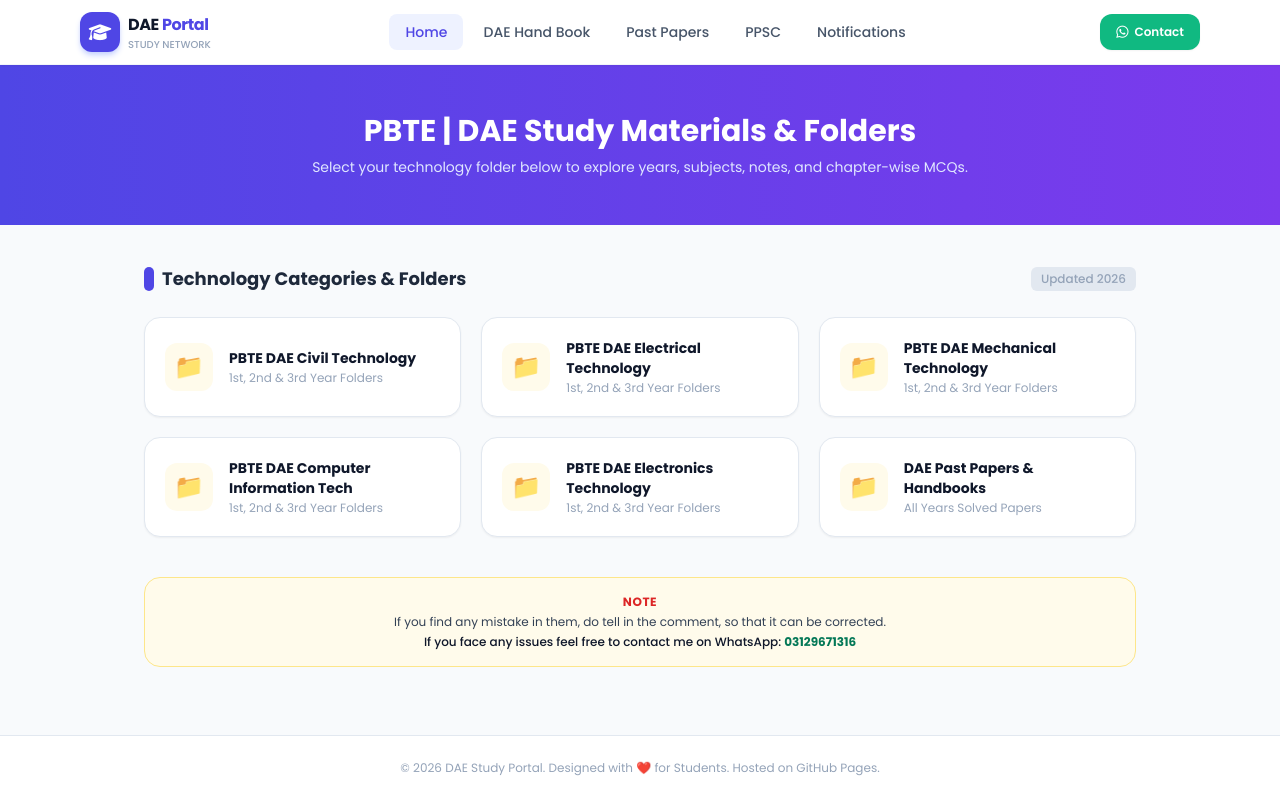
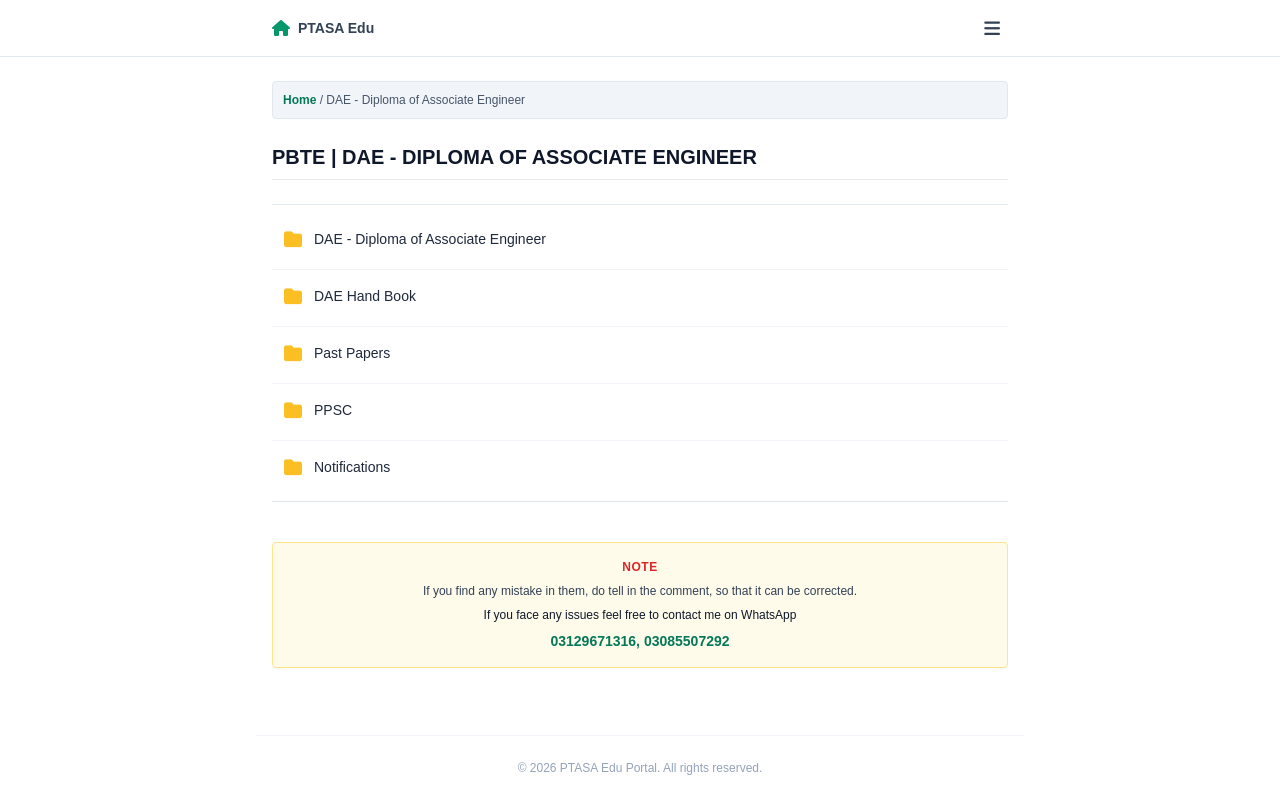
Before and after one commit to ajmalnaeem332-ctrl/study-website, a plain HTML site: page index.html in a window 1280 px wide. Drawn offline with nearby package versions, Linux system fonts and the light colour scheme.

Commit message:
index.html

```diff
--- a/index.html
+++ b/index.html
@@ -3,150 +3,245 @@
 <head>
     <meta charset="UTF-8">
     <meta name="viewport" content="width=device-width, initial-scale=1.0">
-    <title>DAE Study Portal - Cute & Clean Design</title>
+    <title>PTASA Edu - DAE Study Portal</title>
     <script src="https://cdn.tailwindcss.com"></script>
     <link rel="stylesheet" href="https://cdnjs.cloudflare.com/ajax/libs/font-awesome/6.4.0/css/all.min.css">
     <style>
-        @import url('https://fonts.googleapis.com/css2?family=Poppins:wght@300;400;500;600;700&display=swap');
-        body { font-family: 'Poppins', sans-serif; background-color: #f8fafc; }
-        .folder-card:hover { transform: translateY(-3px); box-shadow: 0 10px 20px -5px rgba(0, 0, 0, 0.08); }
+        body { font-family: sans-serif; background-color: #ffffff; }
+        .folder-item:hover { background-color: #f8fafc; }
     </style>
 </head>
-<body class="text-slate-800 flex flex-col min-h-screen">
+<body class="text-slate-900 flex flex-col min-h-screen">
 
-    <!-- پیارا سا مینو بار (Cute Menu Bar) -->
-    <header class="bg-white shadow-sm sticky top-0 z-50 border-b border-slate-100">
-        <div class="max-w-6xl mx-auto px-4 h-16 flex justify-between items-center">
-            <!-- لوگو -->
-            <div class="flex items-center gap-2">
-                <div class="w-10 h-10 rounded-xl bg-indigo-600 text-white flex items-center justify-center font-bold text-lg shadow-md shadow-indigo-200">
-                    <i class="fas fa-graduation-cap"></i>
-                </div>
-                <div>
-                    <span class="font-bold text-slate-900 text-base tracking-tight">DAE <span class="text-indigo-600">Portal</span></span>
-                    <span class="block text-[10px] text-slate-400 font-medium uppercase">Study Network</span>
-                </div>
+    <!-- Header -->
+    <header class="border-b border-slate-200 bg-white sticky top-0 z-50">
+        <div class="max-w-3xl mx-auto px-4 h-14 flex justify-between items-center">
+            <div class="flex items-center gap-3">
+                <button onclick="goHome()" class="text-slate-700 hover:text-emerald-600 font-bold text-sm flex items-center gap-2">
+                    <i class="fas fa-home text-emerald-600 text-base"></i> PTASA Edu
+                </button>
             </div>
-
-            <!-- مینو لنکس -->
-            <nav class="hidden md:flex items-center space-x-1">
-                <a href="#" class="px-4 py-2 rounded-lg text-sm font-medium text-indigo-600 bg-indigo-50 transition">Home</a>
-                <a href="#" class="px-4 py-2 rounded-lg text-sm font-medium text-slate-600 hover:text-indigo-600 hover:bg-slate-50 transition">DAE Hand Book</a>
-                <a href="#" class="px-4 py-2 rounded-lg text-sm font-medium text-slate-600 hover:text-indigo-600 hover:bg-slate-50 transition">Past Papers</a>
-                <a href="#" class="px-4 py-2 rounded-lg text-sm font-medium text-slate-600 hover:text-indigo-600 hover:bg-slate-50 transition">PPSC</a>
-                <a href="#" class="px-4 py-2 rounded-lg text-sm font-medium text-slate-600 hover:text-indigo-600 hover:bg-slate-50 transition">Notifications</a>
-            </nav>
-
-            <!-- سرچ یا واٹس ایپ بٹن -->
-            <div>
-                <a href="https://wa.me/" target="_blank" class="bg-emerald-500 hover:bg-emerald-600 text-white text-xs font-semibold px-4 py-2 rounded-xl shadow-sm transition flex items-center gap-1.5">
-                    <i class="fab fa-whatsapp text-sm"></i> Contact
-                </a>
+            <div class="flex items-center gap-3">
+                <button onclick="toggleMenu()" class="p-2 text-slate-700 hover:bg-slate-100 rounded">
+                    <i class="fas fa-bars text-lg"></i>
+                </button>
             </div>
         </div>
     </header>
 
-    <!-- مین ہیرو سیکشن -->
-    <section class="bg-gradient-to-r from-indigo-600 to-violet-600 text-white py-12 px-4 text-center">
-        <div class="max-w-2xl mx-auto">
-            <h1 class="text-2xl sm:text-3xl font-bold mb-2">PBTE | DAE Study Materials & Folders</h1>
-            <p class="text-indigo-100 text-xs sm:text-sm">Select your technology folder below to explore years, subjects, notes, and chapter-wise MCQs.</p>
+    <!-- Slide-out Drawer Menu (Matching Screenshot 1) -->
+    <div id="drawerMenu" class="fixed inset-0 bg-black/50 z-50 hidden transition-opacity" onclick="toggleMenu()">
+        <div class="bg-white w-64 h-full shadow-xl p-5 space-y-4 flex flex-col justify-between" onclick="event.stopPropagation()">
+            <div>
+                <div class="flex justify-between items-center mb-6 border-b pb-3">
+                    <span class="font-bold text-slate-800">Menu</span>
+                    <button onclick="toggleMenu()" class="text-slate-500 hover:text-red-500"><i class="fas fa-times text-lg"></i></button>
+                </div>
+                <ul class="space-y-3 text-sm font-medium text-slate-700">
+                    <li><a href="javascript:void(0)" onclick="goHome(); toggleMenu();" class="hover:text-emerald-600 block py-1">Home</a></li>
+                    <li><a href="javascript:void(0)" onclick="openDAEHome(); toggleMenu();" class="hover:text-emerald-600 block py-1">DAE</a></li>
+                    <li><a href="javascript:void(0)" onclick="alert('DAE Hand Book section')" class="hover:text-emerald-600 block py-1">DAE Hand Book</a></li>
+                    <li><a href="javascript:void(0)" onclick="alert('Past Papers section')" class="hover:text-emerald-600 block py-1">Past Papers</a></li>
+                    <li><a href="javascript:void(0)" onclick="alert('PPSC section')" class="hover:text-emerald-600 block py-1">PPSC</a></li>
+                    <li><a href="javascript:void(0)" onclick="alert('Notifications section')" class="hover:text-emerald-600 block py-1">Notifications</a></li>
+                </ul>
+            </div>
+            <div class="text-[11px] text-slate-400 text-center border-t pt-3">
+                &copy; PTASA Edu Portal
+            </div>
         </div>
-    </section>
+    </div>
 
-    <!-- فولڈرز اور کیٹیگریز کا سیکشن -->
-    <main class="flex-grow max-w-5xl mx-auto px-4 py-10 w-full">
-        <div class="flex items-center justify-between mb-6">
-            <h2 class="text-lg font-bold text-slate-800 flex items-center gap-2">
-                <span class="w-2.5 h-6 bg-indigo-600 rounded-full"></span>
-                Technology Categories & Folders
-            </h2>
-            <span class="text-xs text-slate-400 bg-slate-200 px-2.5 py-1 rounded-md font-medium">Updated 2026</span>
+    <!-- Main Content Area -->
+    <main class="max-w-3xl mx-auto px-4 py-6 flex-grow w-full">
+
+        <!-- Breadcrumb -->
+        <div class="bg-slate-100 p-2.5 rounded text-xs text-slate-600 mb-6 border border-slate-200" id="breadcrumb">
+            <span class="font-semibold text-emerald-700">Home</span> / DAE - Diploma of Associate Engineer
         </div>
 
-        <!-- فولڈر گرید -->
-        <div class="grid grid-cols-1 sm:grid-cols-2 lg:grid-cols-3 gap-5">
+        <h1 id="pageTitle" class="text-lg sm:text-xl font-bold mb-6 text-slate-900 border-b pb-2">
+            PBTE | DAE - DIPLOMA OF ASSOCIATE ENGINEER
+        </h1>
 
-            <!-- کیٹیگری 1 -->
-            <div onclick="alert('Opening Civil Technology Folder...')" class="folder-card bg-white p-5 rounded-2xl border border-slate-200 cursor-pointer transition shadow-sm flex items-center gap-4">
-                <div class="w-12 h-12 rounded-xl bg-amber-50 text-amber-500 flex items-center justify-center text-2xl flex-shrink-0">
-                    📁
-                </div>
-                <div>
-                    <h3 class="font-bold text-slate-900 text-sm">PBTE DAE Civil Technology</h3>
-                    <p class="text-xs text-slate-400 mt-0.5">1st, 2nd & 3rd Year Folders</p>
-                </div>
-            </div>
-
-            <!-- کیٹیگری 2 -->
-            <div onclick="alert('Opening Electrical Technology Folder...')" class="folder-card bg-white p-5 rounded-2xl border border-slate-200 cursor-pointer transition shadow-sm flex items-center gap-4">
-                <div class="w-12 h-12 rounded-xl bg-amber-50 text-amber-500 flex items-center justify-center text-2xl flex-shrink-0">
-                    📁
-                </div>
-                <div>
-                    <h3 class="font-bold text-slate-900 text-sm">PBTE DAE Electrical Technology</h3>
-                    <p class="text-xs text-slate-400 mt-0.5">1st, 2nd & 3rd Year Folders</p>
-                </div>
-            </div>
-
-            <!-- کیٹیگری 3 -->
-            <div onclick="alert('Opening Mechanical Technology Folder...')" class="folder-card bg-white p-5 rounded-2xl border border-slate-200 cursor-pointer transition shadow-sm flex items-center gap-4">
-                <div class="w-12 h-12 rounded-xl bg-amber-50 text-amber-500 flex items-center justify-center text-2xl flex-shrink-0">
-                    📁
-                </div>
-                <div>
-                    <h3 class="font-bold text-slate-900 text-sm">PBTE DAE Mechanical Technology</h3>
-                    <p class="text-xs text-slate-400 mt-0.5">1st, 2nd & 3rd Year Folders</p>
-                </div>
-            </div>
-
-            <!-- کیٹیگری 4 -->
-            <div onclick="alert('Opening CIT Folder...')" class="folder-card bg-white p-5 rounded-2xl border border-slate-200 cursor-pointer transition shadow-sm flex items-center gap-4">
-                <div class="w-12 h-12 rounded-xl bg-amber-50 text-amber-500 flex items-center justify-center text-2xl flex-shrink-0">
-                    📁
-                </div>
-                <div>
-                    <h3 class="font-bold text-slate-900 text-sm">PBTE DAE Computer Information Tech</h3>
-                    <p class="text-xs text-slate-400 mt-0.5">1st, 2nd & 3rd Year Folders</p>
-                </div>
-            </div>
-
-            <!-- کیٹیگری 5 -->
-            <div onclick="alert('Opening Electronics Folder...')" class="folder-card bg-white p-5 rounded-2xl border border-slate-200 cursor-pointer transition shadow-sm flex items-center gap-4">
-                <div class="w-12 h-12 rounded-xl bg-amber-50 text-amber-500 flex items-center justify-center text-2xl flex-shrink-0">
-                    📁
-                </div>
-                <div>
-                    <h3 class="font-bold text-slate-900 text-sm">PBTE DAE Electronics Technology</h3>
-                    <p class="text-xs text-slate-400 mt-0.5">1st, 2nd & 3rd Year Folders</p>
-                </div>
-            </div>
-
-            <!-- کیٹیگری 6 -->
-            <div onclick="alert('Opening Past Papers Folder...')" class="folder-card bg-white p-5 rounded-2xl border border-slate-200 cursor-pointer transition shadow-sm flex items-center gap-4">
-                <div class="w-12 h-12 rounded-xl bg-amber-50 text-amber-500 flex items-center justify-center text-2xl flex-shrink-0">
-                    📁
-                </div>
-                <div>
-                    <h3 class="font-bold text-slate-900 text-sm">DAE Past Papers & Handbooks</h3>
-                    <p class="text-xs text-slate-400 mt-0.5">All Years Solved Papers</p>
-                </div>
-            </div>
-
+        <!-- Dynamic Folder / Content Container -->
+        <div id="contentBox" class="space-y-1 divide-y divide-slate-100 border-t border-b border-slate-200 py-2">
+            <!-- Injected via JavaScript -->
         </div>
 
-        <!-- نوٹ باکس -->
-        <div class="mt-10 bg-amber-50 border border-amber-200 p-4 rounded-2xl text-center text-xs text-slate-700 space-y-1">
+        <!-- Note Section -->
+        <div class="mt-10 bg-amber-50 border border-amber-200 p-4 rounded text-center text-xs text-slate-700 space-y-2">
             <h4 class="text-red-600 font-bold uppercase tracking-wider">NOTE</h4>
             <p>If you find any mistake in them, do tell in the comment, so that it can be corrected.</p>
-            <p class="font-medium text-slate-900 mt-1">If you face any issues feel free to contact me on WhatsApp: <span class="text-emerald-700 font-bold">03129671316</span></p>
+            <p class="font-medium text-slate-900">If you face any issues feel free to contact me on WhatsApp</p>
+            <p class="text-emerald-700 font-bold text-sm">03129671316, 03085507292</p>
         </div>
+
     </main>
 
-    <!-- فوٹر -->
-    <footer class="bg-white border-t border-slate-200 py-6 text-center text-xs text-slate-400">
-        <p>&copy; 2026 DAE Study Portal. Designed with ❤️ for Students. Hosted on GitHub Pages.</p>
+    <!-- Footer -->
+    <footer class="max-w-3xl mx-auto px-4 py-6 text-center text-xs text-slate-400 border-t border-slate-100 mt-10 w-full">
+        &copy; 2026 PTASA Edu Portal. All rights reserved.
     </footer>
 
+    <script>
+        // App State
+        let currentView = 'home'; // home, techList, yearList, subjectList, detailView
+        let selectedTech = '';
+        let selectedYear = '';
+        let selectedSubject = '';
+
+        const technologies = [
+            "PBTE DAE Civil Technology",
+            "PBTE DAE Electrical Technology",
+            "PBTE DAE Mechanical Technology",
+            "PBTE DAE Electronics Technology",
+            "PBTE DAE Architecture Technology",
+            "PBTE DAE Printing & Graphics Art Technology",
+            "PBTE DAE Automation Technology",
+            "PBTE DAE Bio-Medical Technology",
+            "PBTE DAE Chemical Technology",
+            "Civil Technology (with Specialization in Quantity Survey)",
+            "PBTE DAE Computer Information Technology"
+        ];
+
+        function render() {
+            const box = document.getElementById('contentBox');
+            const title = document.getElementById('pageTitle');
+            const breadcrumb = document.getElementById('breadcrumb');
+            box.innerHTML = '';
+
+            if (currentView === 'home') {
+                breadcrumb.innerHTML = `<span class="font-semibold text-emerald-700">Home</span> / DAE - Diploma of Associate Engineer`;
+                title.textContent = "PBTE | DAE - DIPLOMA OF ASSOCIATE ENGINEER";
+
+                // Show list of main categories matching PTASA
+                let html = `
+                    <div onclick="openDAEHome()" class="folder-item flex items-center gap-3 p-3 cursor-pointer transition">
+                        <i class="fas fa-folder text-amber-400 text-lg"></i>
+                        <span class="text-sm font-medium text-slate-800">DAE - Diploma of Associate Engineer</span>
+                    </div>
+                    <div onclick="alert('DAE Hand Book')" class="folder-item flex items-center gap-3 p-3 cursor-pointer transition">
+                        <i class="fas fa-folder text-amber-400 text-lg"></i>
+                        <span class="text-sm font-medium text-slate-800">DAE Hand Book</span>
+                    </div>
+                    <div onclick="alert('Past Papers')" class="folder-item flex items-center gap-3 p-3 cursor-pointer transition">
+                        <i class="fas fa-folder text-amber-400 text-lg"></i>
+                        <span class="text-sm font-medium text-slate-800">Past Papers</span>
+                    </div>
+                    <div onclick="alert('PPSC')" class="folder-item flex items-center gap-3 p-3 cursor-pointer transition">
+                        <i class="fas fa-folder text-amber-400 text-lg"></i>
+                        <span class="text-sm font-medium text-slate-800">PPSC</span>
+                    </div>
+                    <div onclick="alert('Notifications')" class="folder-item flex items-center gap-3 p-3 cursor-pointer transition">
+                        <i class="fas fa-folder text-amber-400 text-lg"></i>
+                        <span class="text-sm font-medium text-slate-800">Notifications</span>
+                    </div>
+                `;
+                box.innerHTML = html;
+            }
+            else if (currentView === 'techList') {
+                breadcrumb.innerHTML = `<a href="javascript:void(0)" onclick="goHome()" class="text-emerald-700">Home</a> / <span class="font-semibold text-emerald-700">DAE</span>`;
+                title.textContent = "PBTE | DAE - TECHNOLOGIES";
+
+                technologies.forEach(tech => {
+                    box.innerHTML += `
+                        <div onclick="selectTech('${tech}')" class="folder-item flex items-center gap-3 p-3 cursor-pointer transition">
+                            <i class="fas fa-folder text-amber-400 text-lg"></i>
+                            <span class="text-sm font-medium text-slate-800">${tech}</span>
+                        </div>
+                    `;
+                });
+            }
+            else if (currentView === 'yearList') {
+                breadcrumb.innerHTML = `<a href="javascript:void(0)" onclick="goHome()" class="text-emerald-700">Home</a> / <a href="javascript:void(0)" onclick="openDAEHome()" class="text-emerald-700">DAE</a> / <span class="font-semibold text-emerald-700">${selectedTech}</span>`;
+                title.textContent = selectedTech.toUpperCase();
+
+                ['FIRST YEAR', 'SECOND YEAR', 'THIRD YEAR'].forEach(yr => {
+                    box.innerHTML += `
+                        <div onclick="selectYear('${yr}')" class="folder-item flex items-center gap-3 p-3 cursor-pointer transition">
+                            <i class="fas fa-folder text-amber-400 text-lg"></i>
+                            <span class="text-sm font-medium text-slate-800">${selectedTech.toUpperCase()} ${yr}</span>
+                        </div>
+                    `;
+                });
+            }
+            else if (currentView === 'subjectList') {
+                breadcrumb.innerHTML = `<a href="javascript:void(0)" onclick="goHome()" class="text-emerald-700">Home</a> / <span class="font-semibold text-emerald-700">${selectedYear}</span>`;
+                title.textContent = `${selectedTech} - ${selectedYear}`;
+
+                let html = `<div class="font-bold text-xs text-emerald-800 uppercase tracking-wider py-2 bg-emerald-50 px-2 rounded mt-2">📚 (New Course) Updated...</div>`;
+
+                ['TTQ 111 - Tarjuma-Tul-Quran', 'GEN 111 - Islamiat & Pak Studies', 'ENG 112 - Technical English (R-26)', 'MATH 113 - Applied Mathematics-I', 'CIVIL 124 - Civil Engineering Surveying', 'CIVIL 153 - Civil Engineering Materials'].forEach(sub => {
+                    html += `
+                        <div onclick="selectSubject('${sub}')" class="folder-item flex items-center gap-3 p-3 cursor-pointer transition">
+                            <i class="fas fa-folder text-amber-400 text-lg"></i>
+                            <span class="text-sm font-medium text-slate-800">${sub}</span>
+                        </div>
+                    `;
+                });
+
+                html += `<div class="font-bold text-xs text-slate-700 uppercase tracking-wider py-2 bg-slate-100 px-2 rounded mt-4">📖 (Old Course)</div>`;
+                ['CIVIL 104 - Basic Civil Engineering Surveying', 'CIVIL 113 - Engineering Material & Construction Techniques'].forEach(sub => {
+                    html += `
+                        <div onclick="selectSubject('${sub}')" class="folder-item flex items-center gap-3 p-3 cursor-pointer transition">
+                            <i class="fas fa-folder text-amber-400 text-lg"></i>
+                            <span class="text-sm font-medium text-slate-800">${sub}</span>
+                        </div>
+                    `;
+                });
+                box.innerHTML = html;
+            }
+            else if (currentView === 'detailView') {
+                breadcrumb.innerHTML = `<a href="javascript:void(0)" onclick="goHome()" class="text-emerald-700">Home</a> / <span class="font-semibold text-emerald-700">${selectedSubject}</span>`;
+                title.textContent = selectedSubject;
+
+                ['MCQ', 'Short Questions', 'Long Questions', 'Past Papers', 'Text Book', 'Curriculum'].forEach(item => {
+                    box.innerHTML += `
+                        <div onclick="alert('Opening ${item} for ${selectedSubject}')" class="folder-item flex items-center gap-3 p-3 cursor-pointer transition">
+                            <span class="text-emerald-600 font-bold">•</span>
+                            <span class="text-sm font-medium text-slate-800">${item}</span>
+                        </div>
+                    `;
+                });
+            }
+        }
+
+        function toggleMenu() {
+            const drawer = document.getElementById('drawerMenu');
+            drawer.classList.toggle('hidden');
+        }
+
+        function goHome() {
+            currentView = 'home';
+            render();
+        }
+
+        function openDAEHome() {
+            currentView = 'techList';
+            render();
+        }
+
+        function selectTech(tech) {
+            selectedTech = tech;
+            currentView = 'yearList';
+            render();
+        }
+
+        function selectYear(yr) {
+            selectedYear = yr;
+            currentView = 'subjectList';
+            render();
+        }
+
+        function selectSubject(sub) {
+            selectedSubject = sub;
+            currentView = 'detailView';
+            render();
+        }
+
+        // Initial call
+        render();
+    </script>
 </body>
 </html>
```
